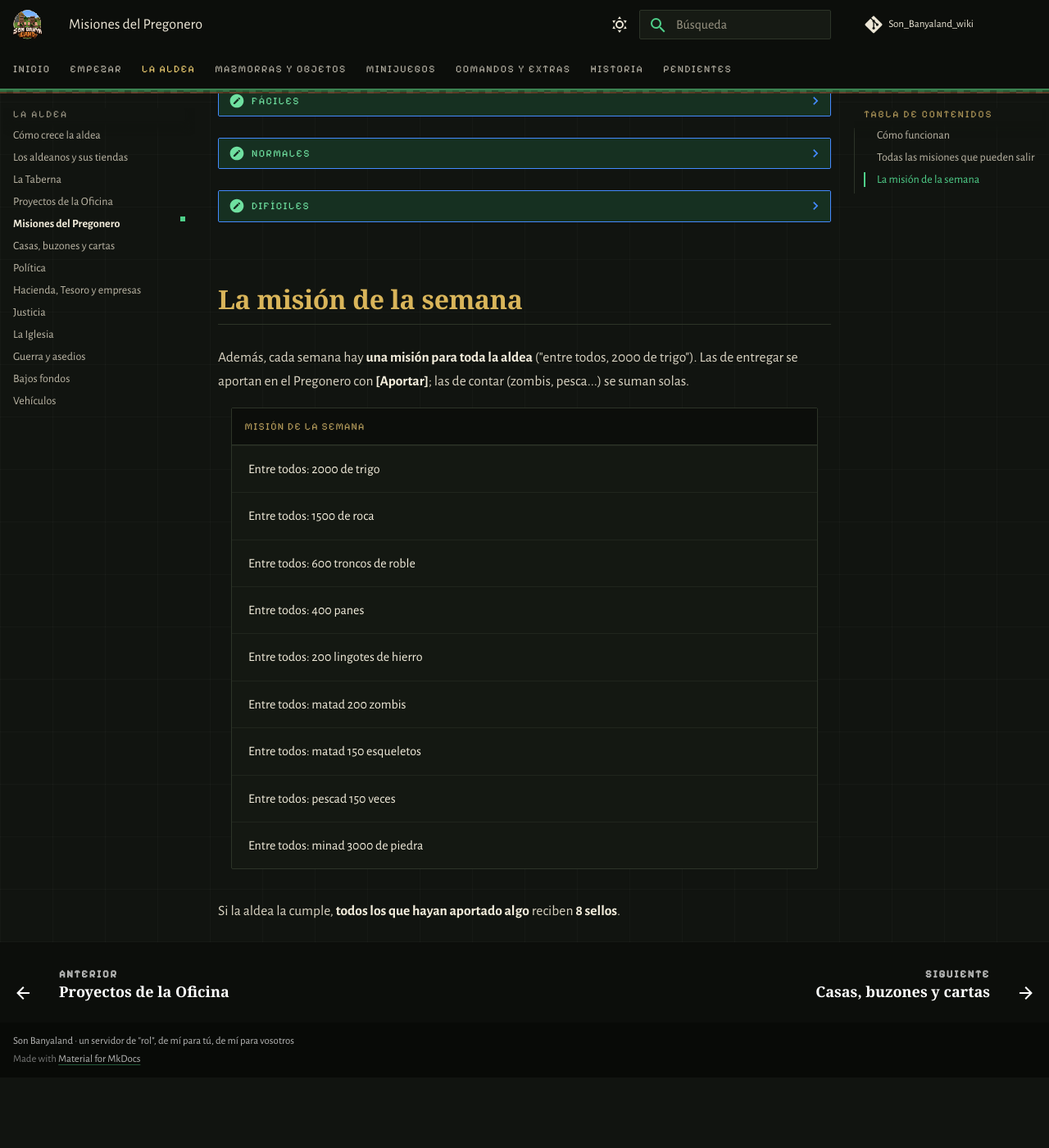
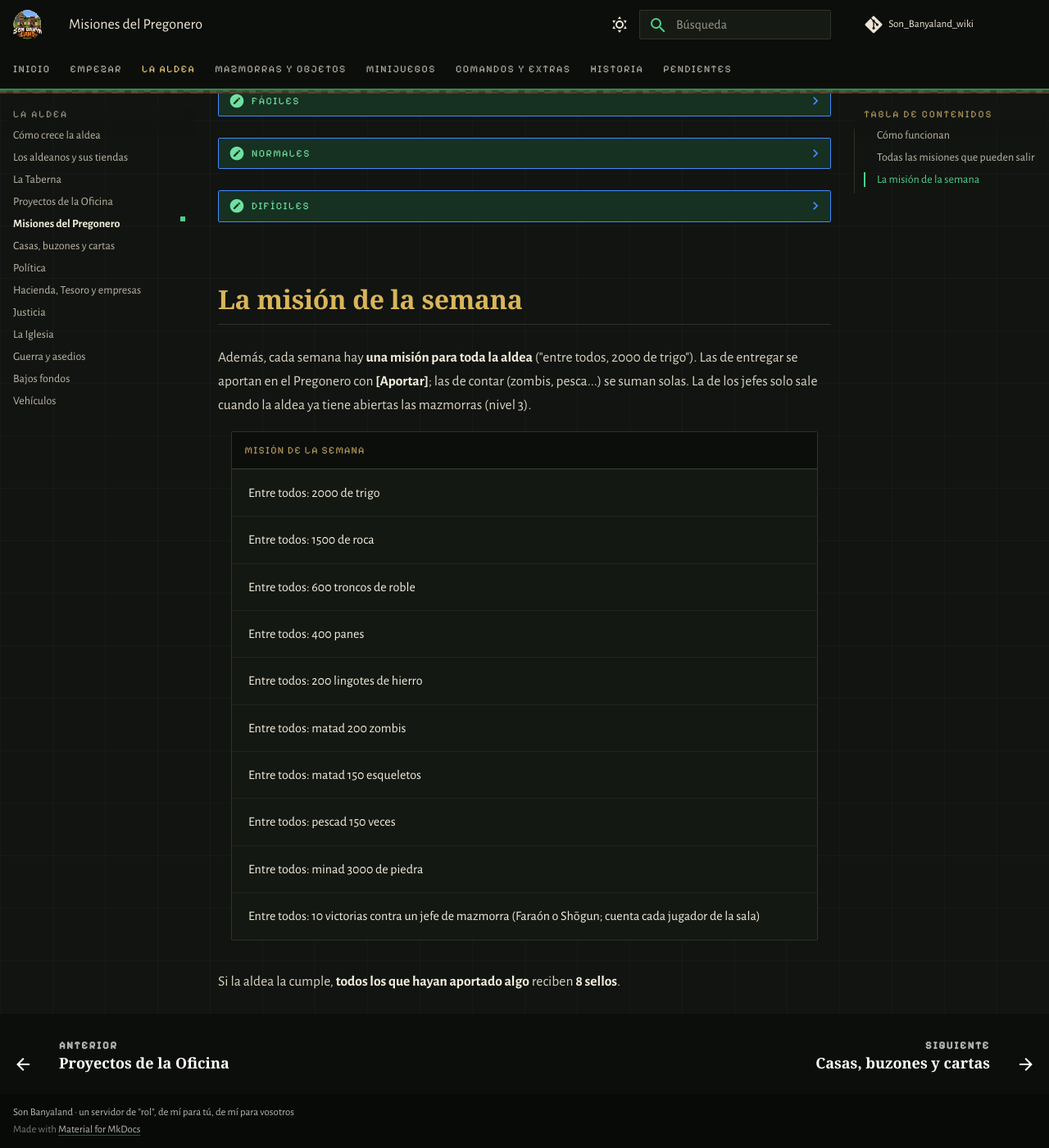
Before and after one commit to PigPilgrim/Son_Banyaland_wiki, an MkDocs documentation site: the page built from docs/misiones.md, in a window 1280 px wide and 1400 px high, scrolled down 977 px. Shown: the whole window at 82% size. Built offline with MkDocs 1.6.1 and Material for MkDocs 9.7.7, drawn with Linux system fonts in a browser that asks for light colours; some web fonts are replaced; comment, search, counter and statistics services are not loaded; before the commit the page ends 2291 px from its top, so only the background shows below that.

Commit message:
Misiones: nueva de la semana, 10 victorias contra un jefe de mazmorra entre todos (con la aldea en nivel 3)
Co-Authored-By: Claude Opus 5.5 <noreply@anthropic.com>

```diff
--- a/docs/_generado/misiones_semana.md
+++ b/docs/_generado/misiones_semana.md
@@ -9,5 +9,6 @@
 | Entre todos: matad 150 esqueletos |
 | Entre todos: pescad 150 veces |
 | Entre todos: minad 3000 de piedra |
+| Entre todos: 10 victorias contra un jefe de mazmorra (Faraón o Shōgun; cuenta cada jugador de la sala) |
 
 Si la aldea la cumple, **todos los que hayan aportado algo** reciben **8 sellos**.
--- a/docs/misiones.md
+++ b/docs/misiones.md
@@ -34,6 +34,7 @@ Cada día se eligen al azar entre estas. Algunas solo salen si la aldea tiene ya
 ## La misión de la semana
 
 Además, cada semana hay **una misión para toda la aldea** ("entre todos, 2000 de trigo"). Las de entregar se aportan
-en el Pregonero con **[Aportar]**; las de contar (zombis, pesca...) se suman solas.
+en el Pregonero con **[Aportar]**; las de contar (zombis, pesca...) se suman solas. La de los jefes solo sale cuando
+la aldea ya tiene abiertas las mazmorras (nivel 3).
 
 --8<-- "_generado/misiones_semana.md"
```
